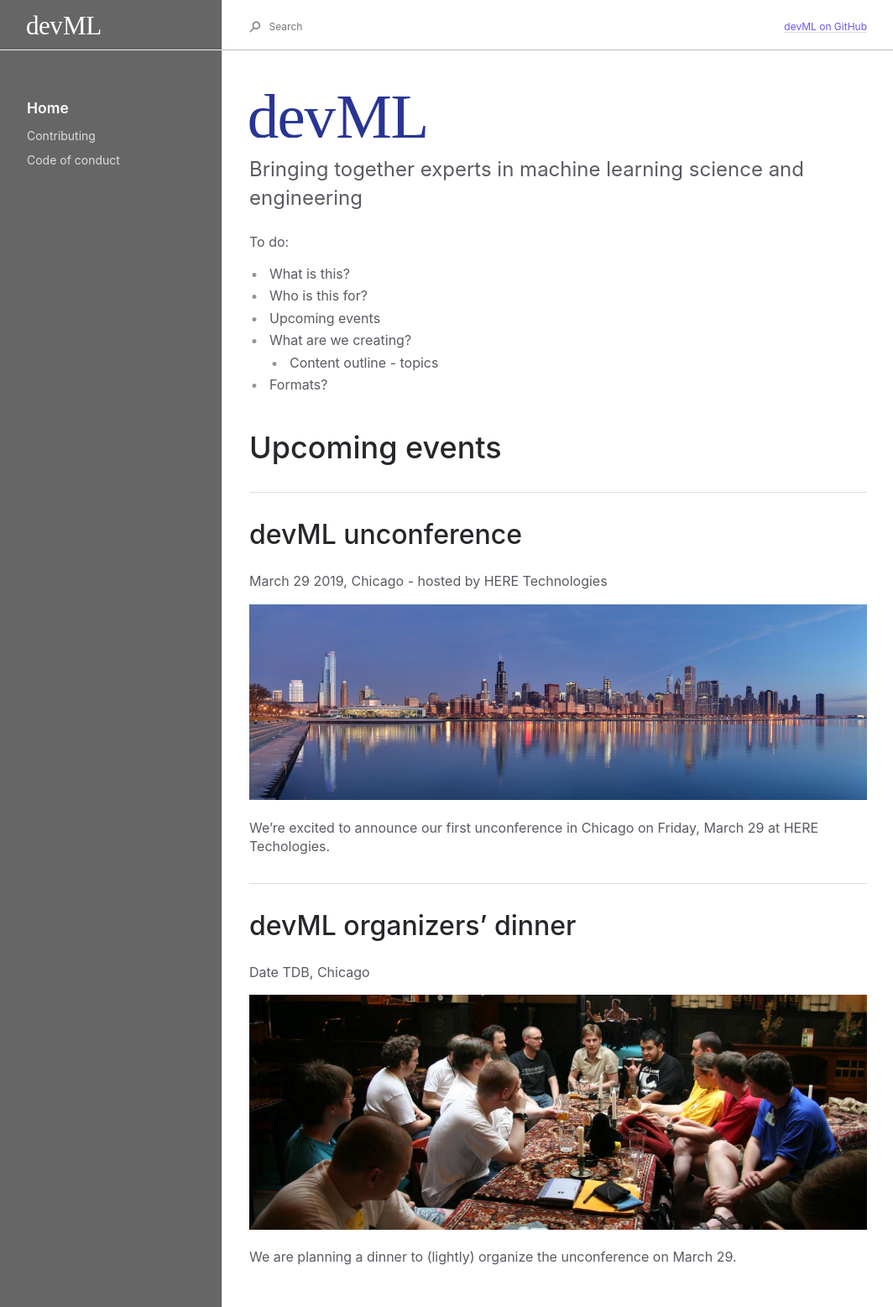
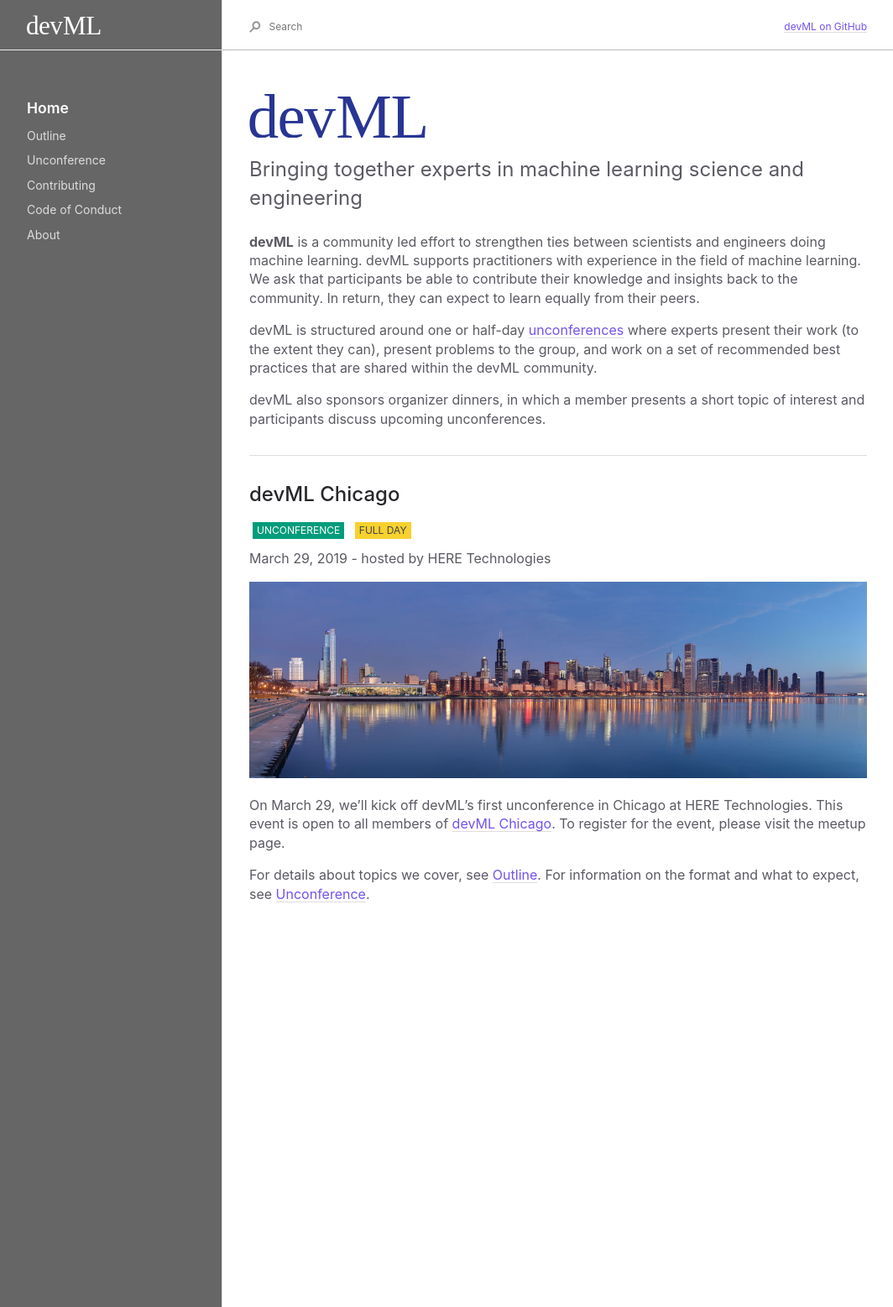
Before and after one commit to gar1t/devML, a Jekyll site: the page built from index.md, in a window 1280 px wide. Shown: the whole page at 84% size, without its empty margins (91-1155 px from the left). Built offline with Jekyll 4.4.1, drawn with Linux system fonts in a browser that asks for light colours.

Commit message:
First pass content

```diff
--- a/_sass/content.scss
+++ b/_sass/content.scss
@@ -115,4 +115,10 @@
   h2.text-delta {
     margin-bottom: 1.2em;
   }
+
+  div.footnotes {
+    border-top: 1px solid $border-color;
+    margin-top: 40px;
+    padding-top: 20px;
+  }
 }
--- a/index.md
+++ b/index.md
@@ -10,39 +10,42 @@ nav_order: 1
 Bringing together experts in machine learning science and engineering
 {: .fs-6 }
 
+<b>devML</b> is a community led effort to strengthen ties between
+scientists and engineers doing machine learning. devML supports
+practitioners with experience in the field of machine learning. We ask
+that participants be able to contribute their knowledge and insights
+back to the community. In return, they can expect to learn equally
+from their peers.
 
-To do:
+devML is structured around one or half-day
+[unconferences](https://en.wikipedia.org/wiki/Unconference) where
+experts present their work (to the extent they can), present problems
+to the group, and work on a set of recommended best practices that are
+shared within the devML community.
 
-- What is this?
-- Who is this for?
-- Upcoming events
-- What are we creating?
-  - Content outline - topics
-- Formats?
-
-## Upcoming events
-{: .fs-8 }
+devML also sponsors organizer dinners, in which a member presents a
+short topic of interest and participants discuss upcoming
+unconferences.
 
 ---
 
-### devML unconference
-{: .fs-7 }
+## devML Chicago
 
-March 29 2019, Chicago - hosted by HERE Technologies
+Unconference
+{: .label .label-green }
+
+Full Day
+{: .label .label-yellow }
+
+March 29, 2019 - hosted by HERE Technologies
 
 ![](/assets/images/Chicago_sunrise_1.jpg)
 
-We're excited to announce our first unconference in Chicago on Friday,
-March 29 at HERE Techologies.
+On March 29, we'll kick off devML's first unconference in Chicago at
+HERE Technologies. This event is open to all members of [devML
+Chicago](https://www.meetup.com/devML-Chicago/). To register for the
+event, please visit the meetup page.
 
----
-
-### devML organizers' dinner
-{: .fs-7 }
-
-Date TDB, Chicago
-
-![](/assets/images/dinner.jpg)
-
-We are planning a dinner to (lightly) organize the unconference on
-March 29.
+For details about topics we cover, see [Outline](/outline/). For
+information on the format and what to expect, see
+[Unconference](/unconference/).
```
Also changed, not shown: CODE_OF_CONDUCT.md (renamed from CONDUCT.md, +2 -2 lines), docs/about.md (added, +24 -0 lines), docs/outline.md (added, +107 -0 lines), docs/unconference.md (added, +53 -0 lines), assets/images/guild.png (added), assets/images/here.jpg (added), assets/images/unconference.jpg (added).
